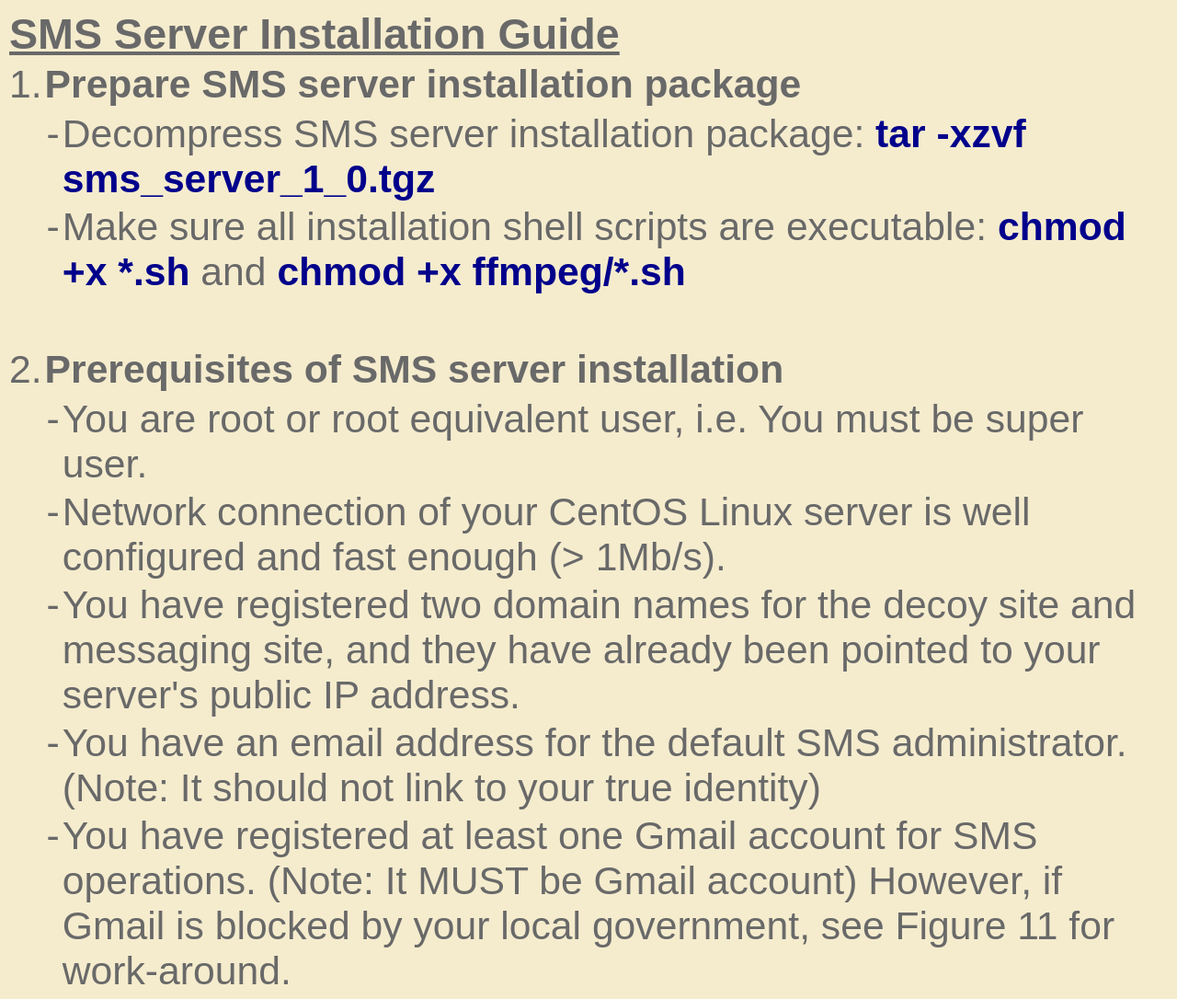
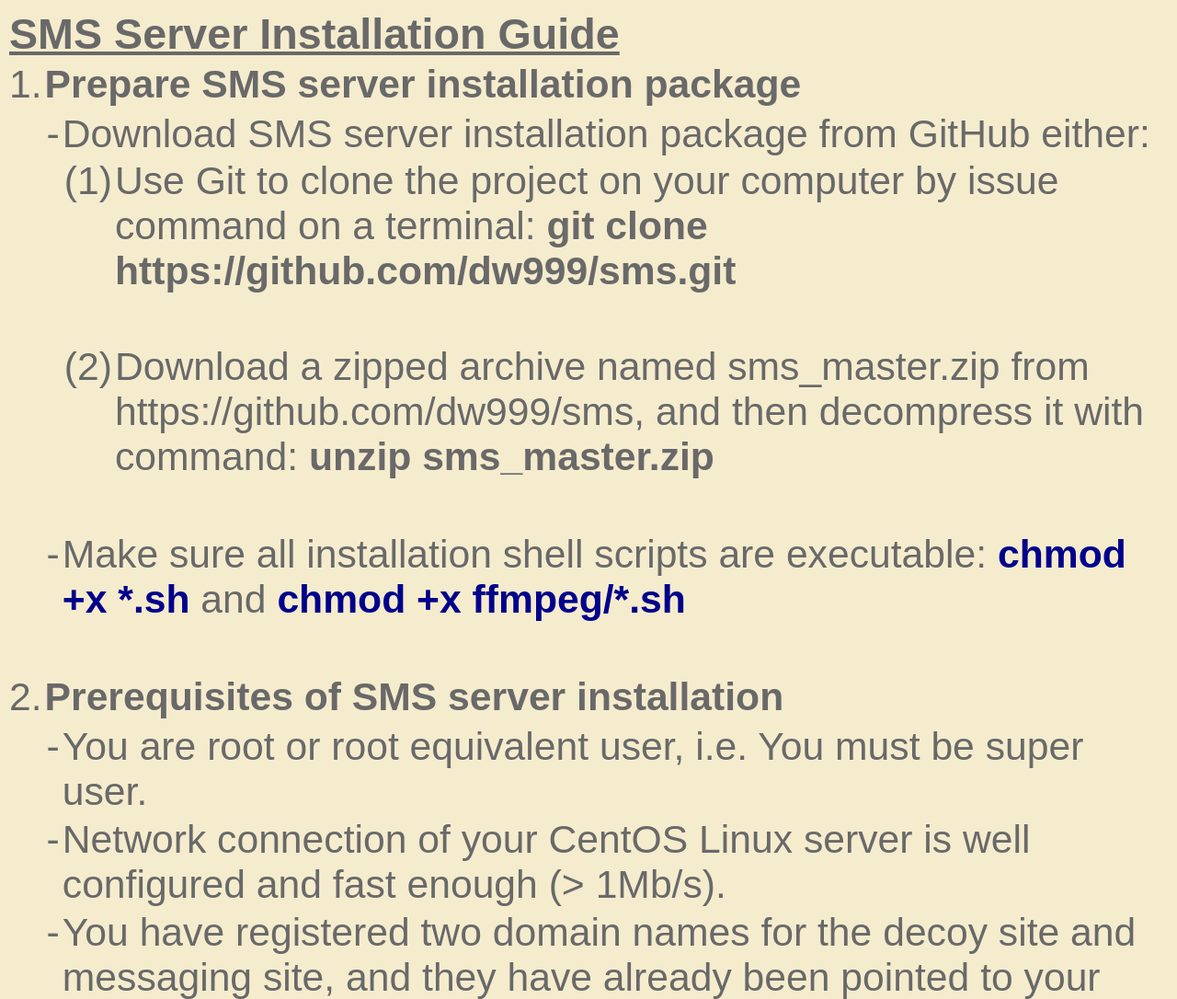
Before and after one commit to dw999/sms, a plain HTML site: page manual/install_guide.html in a window 1280 px wide. Shown: the top 1086 px of the page at 92% size. Drawn offline with Linux system fonts and the light colour scheme.

Commit message:
Update SMS installation guide

```diff
--- a/manual/install_guide.html
+++ b/manual/install_guide.html
@@ -23,8 +23,22 @@
       <table width=100% class=table cellspacing=1 cellpadding=1>
       <tr>
         <td valign=top> - </td>
-        <td>Decompress SMS server installation package: <b><font color='darkblue'>tar -xzvf sms_server_1_0.tgz</font></b></td>
+        <td>
+          Download SMS server installation package from GitHub either:<br>
+          <table width=100% class=table cellspacing=1 cellpadding=1>
+          <tr>
+            <td valign=top nowrap>(1) </td>
+            <td>Use Git to clone the project on your computer by issue command on a terminal: <b>git clone https://github.com/dw999/sms.git</b></td>
+          </tr>
+          <tr><td colspan=2>&nbsp;</td></tr>
+          <tr>
+            <td valign=top nowrap>(2) </td>
+            <td>Download a zipped archive named sms_master.zip from https://github.com/dw999/sms, and then decompress it with command: <b>unzip sms_master.zip</b></td>
+          </tr>
+          </table>
+        </td>
       </tr>
+      <tr><td colspan=2>&nbsp;</td></tr>
       <tr>
         <td valign=top> - </td>
         <td>Make sure all installation shell scripts are executable: <b><font color='darkblue'>chmod +x *.sh</font></b> and <b><font color='darkblue'>chmod +x ffmpeg/*.sh</font></b></td>
```
